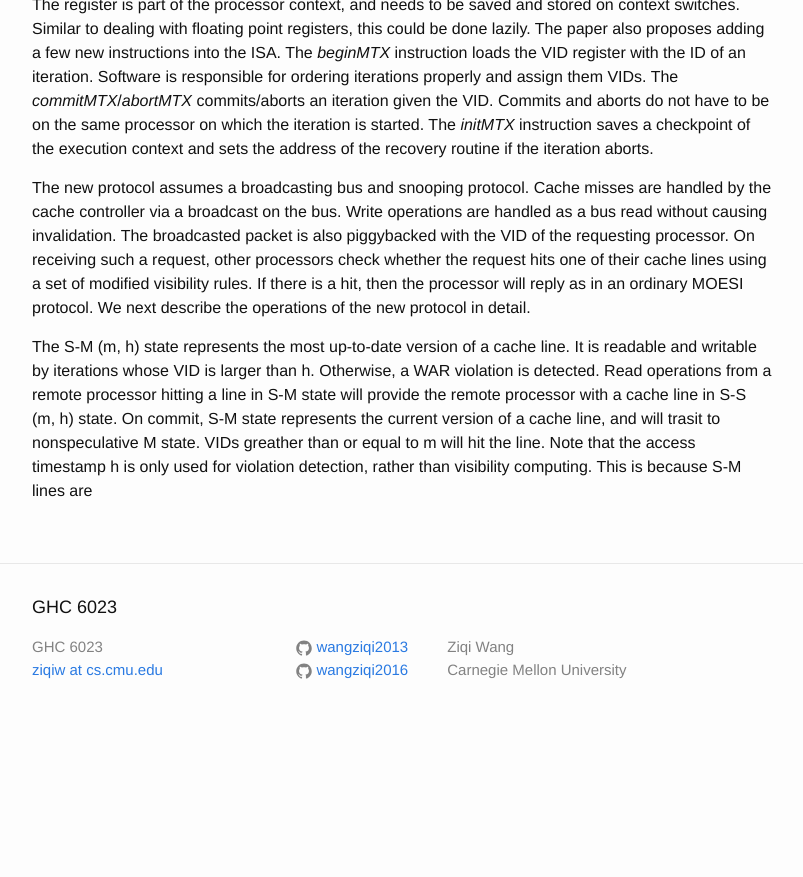
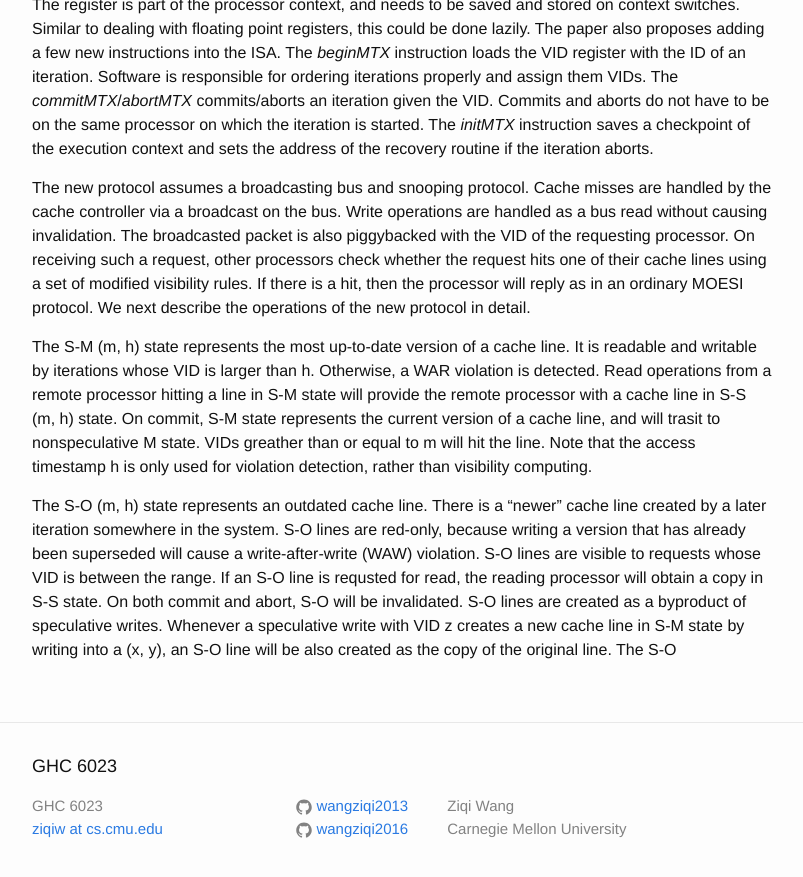
Before and after one commit to wangziqi2013/wangziqi2013.github.io, a Jekyll site: the page built from _posts/2018-06-02-Hardware-Multithreaded-Transactions.markdown, in a window 1280 px wide and 900 px high, scrolled down 1525 px. Shown: the top 877 px of the window, without its empty margins (238-1041 px from the left). Built offline with Jekyll 4.4.1, drawn with Linux system fonts in a browser that asks for light colours; before the commit the page ends 2266 px from its top, so only the background shows below that.

Commit message:
Working on S-O state

```diff
--- a/_posts/2018-06-02-Hardware-Multithreaded-Transactions.markdown
+++ b/_posts/2018-06-02-Hardware-Multithreaded-Transactions.markdown
@@ -72,4 +72,11 @@ The S-M (m, h) state represents the most up-to-date version of a cache line. It
 is larger than h. Otherwise, a WAR violation is detected. Read operations from a remote processor hitting a line in S-M state
 will provide the remote processor with a cache line in S-S (m, h) state. On commit, S-M state represents the current version of
 a cache line, and will trasit to nonspeculative M state. VIDs greather than or equal to m will hit the line. Note that the
-access timestamp h is only used for violation detection, rather than visibility computing. This is because S-M lines are
+access timestamp h is only used for violation detection, rather than visibility computing.
+
+The S-O (m, h) state represents an outdated cache line. There is a "newer" cache line created by a later iteration somewhere in
+the system. S-O lines are red-only, because writing a version that has already been superseded will cause a write-after-write (WAW)
+violation. S-O lines are visible to requests whose VID is between the range. If an S-O line is requsted for read, the reading
+processor will obtain a copy in S-S state. On both commit and abort, S-O will be invalidated. S-O lines are created as a byproduct
+of speculative writes. Whenever a speculative write with VID z creates a new cache line in S-M state by writing into a (x, y), an
+S-O line will be also created as the copy of the original line. The S-O
```
